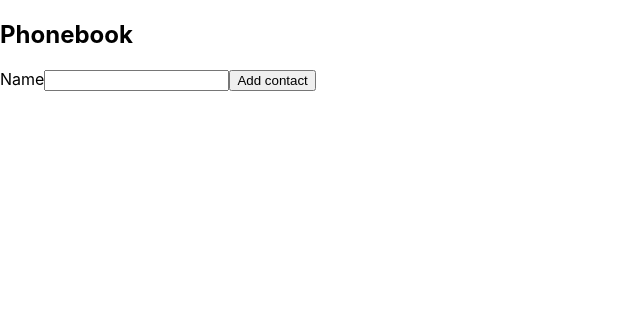
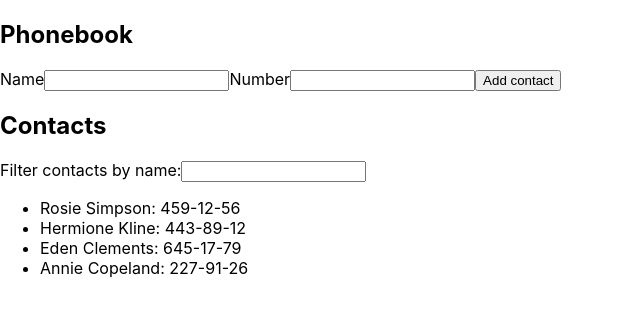
Before and after one commit to astasiempre/goit-react-hw-02-phonebook, a React (Create React App) app: page / in a window 1280 px wide. Shown: the top 316 px of the page, without its empty margins (0-640 px from the left). Built offline with nearby package versions, Linux system fonts and the light colour scheme.

Commit message:
update files

```diff
--- a/package.json
+++ b/package.json
@@ -7,6 +7,7 @@
     "@testing-library/jest-dom": "^5.16.3",
     "@testing-library/react": "^12.1.4",
     "@testing-library/user-event": "^13.5.0",
+    "nanoid": "^5.0.1",
     "react": "^18.1.0",
     "react-dom": "^18.1.0",
     "react-scripts": "5.0.1",
--- a/src/components/App.jsx
+++ b/src/components/App.jsx
@@ -1,54 +1,58 @@
-// export const App = () => {
-//   return (
-//     <div
-//       style={{
-//         height: '100vh',
-//         display: 'flex',
-//         justifyContent: 'center',
-//         alignItems: 'center',
-//         fontSize: 40,
-//         color: '#010101'
-//       }}
-//     >
-//       React homework template
-//     </div>
-//   );
-// };
+
 import React, { Component } from 'react';
-
+import ContactForm from './ContactForm/ContactForm';
+import Filter from './Filter/Filter';
+import ContactList from './ContactList/Contactlist';
 class App extends Component {
   state = {
-    contacts: [],
-    name: '',
+    contacts: [
+    {id: 'id-1', name: 'Rosie Simpson', number: '459-12-56'},
+    {id: 'id-2', name: 'Hermione Kline', number: '443-89-12'},
+    {id: 'id-3', name: 'Eden Clements', number: '645-17-79'},
+    {id: 'id-4', name: 'Annie Copeland', number: '227-91-26'},
+  ],
+    filter: '',
   };
 
   handleInputChange = event => {
-    console.log(event.target.name)
-    console.log('event: ', event.target.value)
+
     this.setState({
         [event.target.name]: event.target.value
     })
   };
 
+
+  handleAddContact = (newContact) => {
+
+    const phoneBookHascontact = this.state.contacts.some(
+      contact => contact.name === newContact.name);
+
+    if (phoneBookHascontact) {
+      alert(`${newContact.name}is already in contacts`);
+      return;
+    };
+
+
+    this.setState((prevState) => ({
+      contacts: [...prevState.contacts, newContact],
+    }));
+  };
+
+  handleFilterChange = (filter) => {
+    this.setState({ filter });
+  };
+
   render() {
+   const { contacts, filter } = this.state;
     return (
+      <div>
+        <ContactForm onAddContact={this.handleAddContact} contacts={contacts}/>
+        <h2>Contacts</h2>
+        <Filter filter={filter} onFilterChange={this.handleFilterChange} />
+        <ContactList contacts={contacts} filter={filter} />
 
-        <form>
-          <h2>Phonebook</h2>
-          <label>
-            <span>Name</span>
-            <input
-              onChange={this.handleInputChange}
-              value={this.state.name}
-              type="text"
-              name="name"
-              // pattern="^[a-zA-Zа-яА-Я]+(([' -][a-zA-Zа-яА-Я ])?[a-zA-Zа-яА-Я]*)*$"
-              title="Name may contain only letters, apostrophe, dash and spaces. For example Adrian, Jacob Mercer, Charles de Batz de Castelmore d'Artagnan"
-              required
-            />
-          </label>
-          <button type="submit">Add contact</button>
-        </form>
+      </div>
+
 
     );
   }
--- /dev/null
+++ b/src/components/ContactForm/ContactForm.jsx
@@ -0,0 +1,70 @@
+import React, { Component } from 'react';
+import { nanoid } from 'nanoid'
+
+class ContactForm extends Component {
+ state = {
+    name: '',
+    number: '',
+  };
+
+
+  handleInputChange = event => {
+    this.setState({
+        [event.target.name]: event.target.value
+    })
+    };
+
+handleAddContact = () => {
+      const { name, number } = this.state;
+    if (name.trim() === '' || number.trim() === '') return;
+
+    const newContact = {
+      id: nanoid(),
+      name: this.state.name,
+      number: this.state.number,
+    };
+
+    this.props.onAddContact(newContact);
+
+    this.setState({
+        name: '',
+        number: '',
+    })
+
+  }
+
+  render() {
+    return (
+      <form>
+        <h2>Phonebook</h2>
+        <label>
+          <span>Name</span>
+          <input
+            onChange={this.handleInputChange}
+            value={this.state.name}
+            type="text"
+            name="name"
+            // pattern="^[a-zA-Zа-яА-Я]+(([' -][a-zA-Zа-яА-Я ])?[a-zA-Zа-яА-Я]*)*$"
+            title="Name may contain only letters, apostrophe, dash and spaces. For example Adrian, Jacob Mercer, Charles de Batz de Castelmore d'Artagnan"
+            required
+          />
+        </label>
+        <label>
+          <span>Number</span>
+          <input
+            onChange={this.handleInputChange}
+            value={this.state.number}
+            type="tel"
+            name="number"
+            required
+          />
+        </label>
+        <button onClick={this.handleAddContact} type="submit">
+          Add contact
+        </button>
+      </form>
+    );
+  }
+}
+
+export default ContactForm;
--- /dev/null
+++ b/src/components/ContactList/Contactlist.jsx
@@ -0,0 +1,23 @@
+import React, { Component } from 'react';
+
+class ContactList extends Component {
+  render() {
+    const { contacts, filter } = this.props;
+
+    const filteredContacts = contacts.filter(contact =>
+      contact.name.toLowerCase().includes(filter.toLowerCase())
+    );
+    return (
+      <ul>
+        {filteredContacts.map(contact => (
+          <li key={contact.id}>
+            {contact.name}: {contact.number}
+          </li>
+        ))}
+      </ul>
+    );
+  }
+}
+
+
+export default ContactList;
--- /dev/null
+++ b/src/components/Filter/Filter.jsx
@@ -0,0 +1,27 @@
+import React, { Component } from 'react';
+
+class Filter extends Component {
+
+    render() {
+        const { filter, onFilterChange } = this.props;
+        return (
+            <div>
+                <label>
+                    <span>Filter contacts by name:</span>
+                    <input
+                        onChange={(e) => onFilterChange(e.target.value)}
+                        value={filter}
+                        type="text"
+                    />
+                </label>
+            </div>
+        );
+    }
+}
+
+
+
+
+
+
+export default Filter;
```
Also changed, not shown: 1 other file (tests, documents, lock files or other folders).
